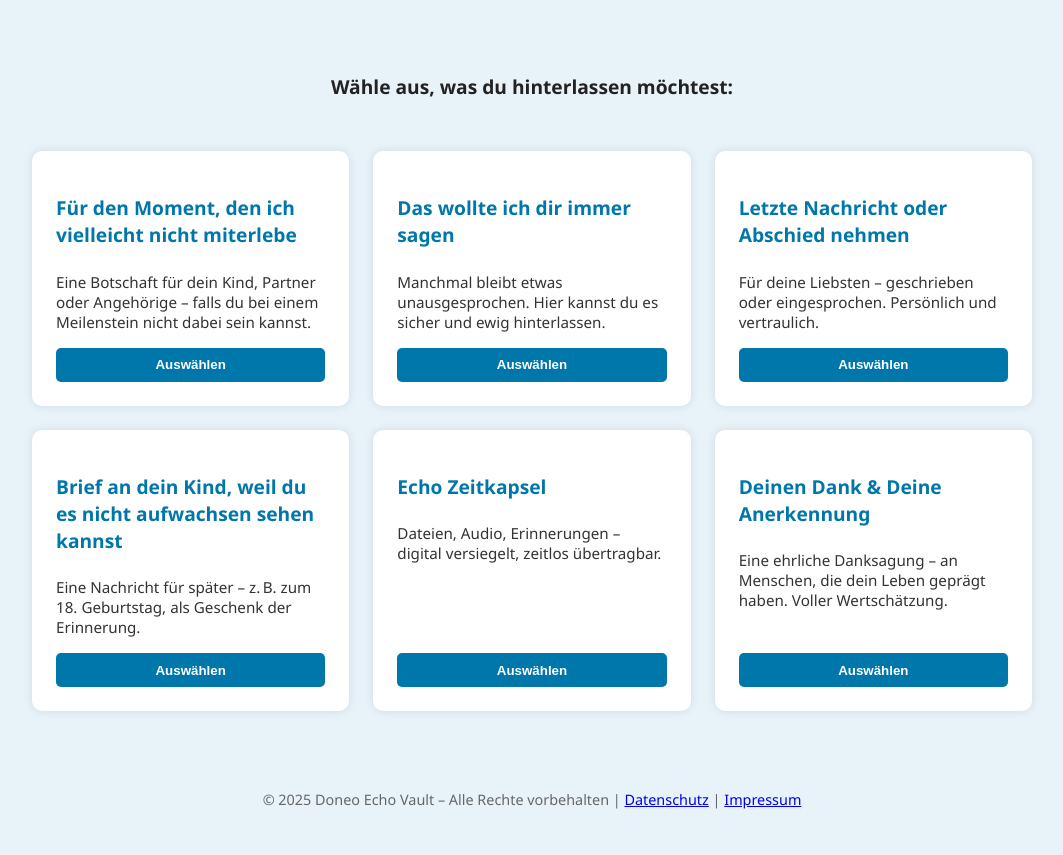
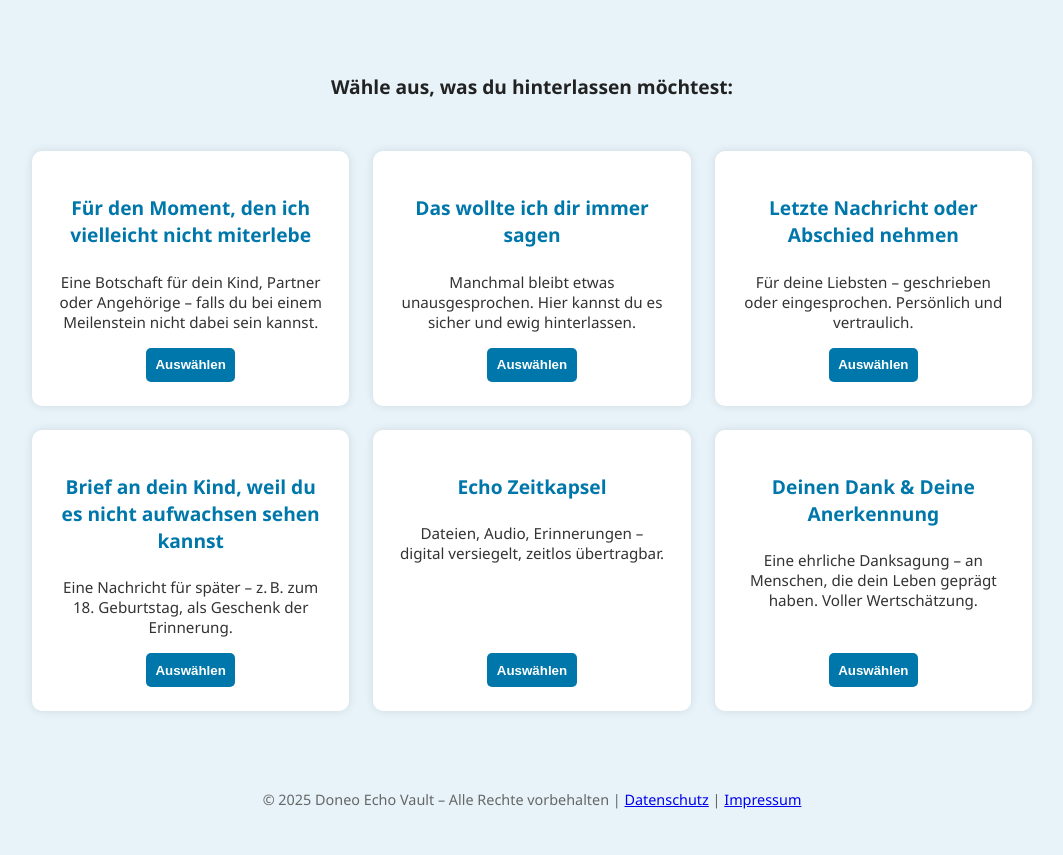
Before and after one commit to doneo24/echo_vault, a Flask app: page / in a window 1280 px wide. Shown: the part 490-1345 px from the top of the page, without its empty margins (108-1171 px from the left). Run offline with Flask 3, Linux system fonts and the light colour scheme.

Commit message:
Update index.html

```diff
--- a/templates/index.html
+++ b/templates/index.html
@@ -51,6 +51,8 @@
       display: flex;
       flex-direction: column;
       justify-content: space-between;
+      align-items: center;
+      text-align: center;
     }
     .card h3 {
       color: #0077aa;
@@ -101,7 +103,6 @@
   </p>
 </section>
 
-
 <section class="intro">
   <p><strong>Wähle aus, was du hinterlassen möchtest:</strong></p>
 </section>
```
